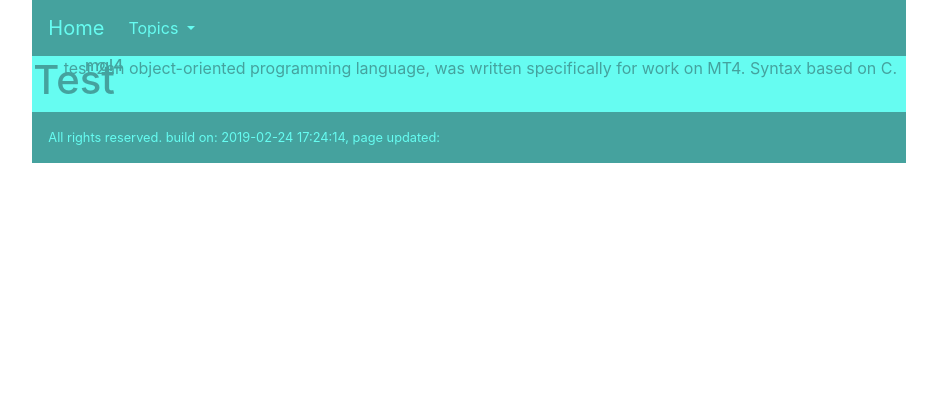
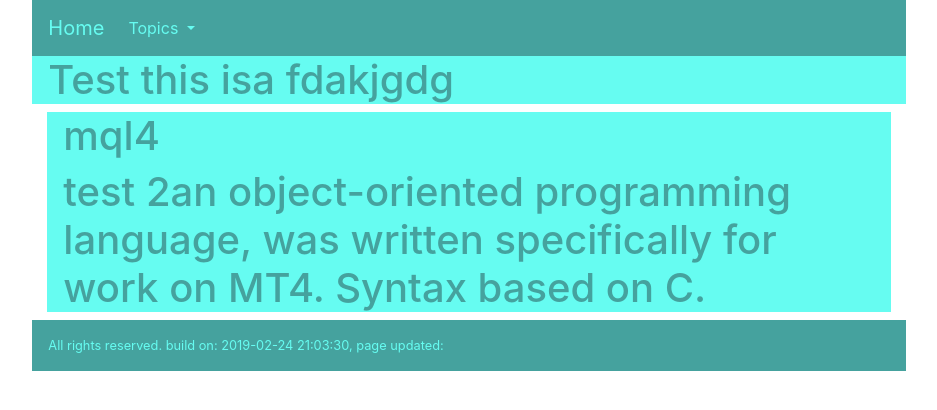
Before and after one commit to CoolColdUK/CoolColdUK.github.io, a Jekyll site: the page template.html, which Jekyll copies as it is, in a window 1280 px wide. Shown: the top 410 px of the page, without its empty margins (171-1108 px from the left). Built offline with Jekyll 4.4.1, drawn with Linux system fonts in a browser that asks for light colours; nearby versions of some CDN libraries.

Commit message:
template update

```diff
--- a/_layouts/default.html
+++ b/_layouts/default.html
@@ -19,9 +19,7 @@
             {% include header.html %}
 
             <!--content-->
-            <div class="row bg-secondary text-secondary px-3">
-                {{content}}
-            </div>
+            {{content}}
 
             {% include footer.html %}
         </div>
--- a/_layouts/note.html
+++ b/_layouts/note.html
@@ -1,9 +1,9 @@
 ---
 layout: default
 ---
-<div class="row">{{ page.title }}</div>
-<div class="row">{{page.tags}}</div>
-<div class="row">{{page.date}}</div>
+<h1 class="row">{{ page.title }}</h1>
+<h6 class="row">{{page.tags}}</h6>
+<h6 class="row">{{page.date}}</h6>
 
 <div class="row">
     {{ content }}
--- a/_layouts/topic.html
+++ b/_layouts/topic.html
@@ -4,7 +4,6 @@ layout: default
 <h1 class="row">{{page.title}}</h1>
 <h6 class="row">Related tags: {{page.tags | join: ", "}}</h6>
 <div class="row">
-
   {{ content }}
 </div>
 <div class="row">
--- a/template.html
+++ b/template.html
@@ -1,4 +1,3 @@
-
 <!doctype html>
 <html lang="en">
 
@@ -7,7 +6,6 @@
     <meta name="viewport" content="width=device-width, initial-scale=1, shrink-to-fit=no">
     <link rel="stylesheet" href="https://maxcdn.bootstrapcdn.com/bootstrap/4.0.0/css/bootstrap.min.css" integrity="sha384-Gn5384xqQ1aoWXA+058RXPxPg6fy4IWvTNh0E263XmFcJlSAwiGgFAW/dAiS6JXm"
         crossorigin="anonymous">
-    <link rel="stylesheet" href="/assets/css/styles.css">
     <link rel="stylesheet" href="assets/css/main.css">
     <title>Test</title>
 </head>
@@ -20,21 +18,15 @@
             <!--nav-->
             <nav class="row navbar navbar-expand-lg text-primary bg-primary">
                 <a class="navbar-brand text-primary" href="/">Home</a>
-<button class="navbar-toggler" type="button"
-    data-toggle="collapse"
-    data-target="#navbarSupportedContent"
-    aria-controls="navbarSupportedContent"
-    aria-expanded="false"
-    aria-label="Toggle navigation">
+                <button class="navbar-toggler" type="button" data-toggle="collapse" data-target="#navbarSupportedContent"
+                    aria-controls="navbarSupportedContent" aria-expanded="false" aria-label="Toggle navigation">
                     <span class="navbar-toggler-icon"></span>
                 </button>
                 <div class="collapse navbar-collapse" id="navbarSupportedContent">
                     <ul class="navbar-nav mr-auto">
                         <li class="nav-item dropdown">
-            <a class="nav-link dropdown-toggle" href="#"
-                id="navbarDropdown" role="button" data-toggle="dropdown"
-                aria-haspopup="true" aria-expanded="false"
-                >
+                            <a class="nav-link dropdown-toggle" href="#" id="navbarDropdown" role="button" data-toggle="dropdown"
+                                aria-haspopup="true" aria-expanded="false">
                                 Topics
                             </a>
                             <div class="dropdown-menu" aria-labelledby="navbarDropdown">
@@ -55,20 +47,23 @@
 
 
             <!--content-->
-            <div class="row bg-secondary text-secondary px-3">
-                <h1 class="row">Test</h1>
-<h6 class="row">mql4</h6>
-<h6 class="row"></h6>
-
-<div class="row">
-    <p>test 2an object-oriented programming language, was written specifically for work on MT4. Syntax based on C.</p>
-
-
+            <h1 class="row bg-secondary text-secondary px-3">
+                Test this isa fdakjgdg
+            </h1>
+            <div class="bg-secondary text-secondary px-3">
+                <h1 class="row">
+                    <div class="col">mql4</div>
+                </h1>
+                <h1 class="row">
+                    <div class="col">
+                        test 2an object-oriented programming language, was written specifically for work on MT4. Syntax
+                        based on C.
                     </div>
+                </h1>
             </div>
 
             <div class="row bg-primary p-3 text-primary text-center small">
-    All rights reserved. build on: 2019-02-24 17:24:14, page updated:
+                All rights reserved. build on: 2019-02-24 21:03:30, page updated:
             </div>
         </div>
 
```
Lines whose indentation alone changed are shown as unchanged.
